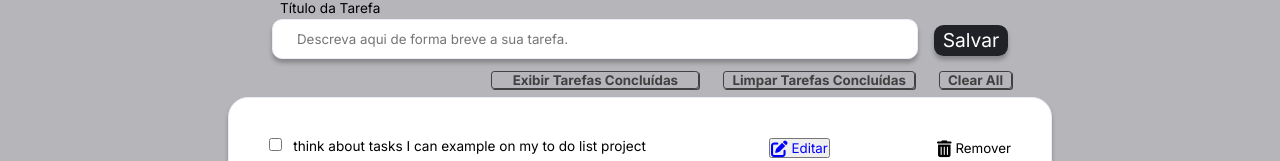
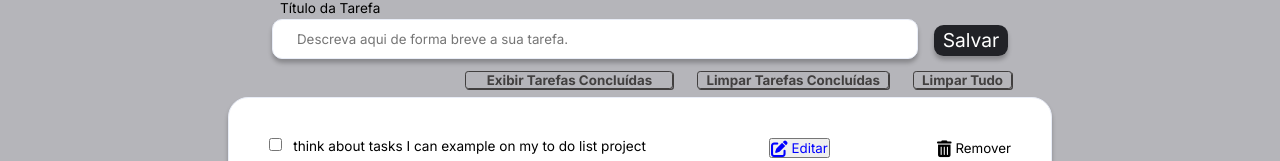
Before and after one commit to henrymzs/teste-trainee, an Angular app: page /#/todo in a window 1280 px wide. Shown: the part 169-330 px from the top of the page. Built offline with nearby package versions, Linux system fonts and the light colour scheme.

Commit message:
fix: deixando o texto do botao clear All em portugues

```diff
--- a/src/app/todo/todo.component.ts
+++ b/src/app/todo/todo.component.ts
@@ -64,6 +64,6 @@ export class TodoComponent implements OnInit {
   }
 
   get labelClearAll(){
-    return 'Clear All'
+    return 'Limpar Tudo'
   }
 }
```
Also changed, not shown: 1 other file (tests, documents, lock files or other folders).
